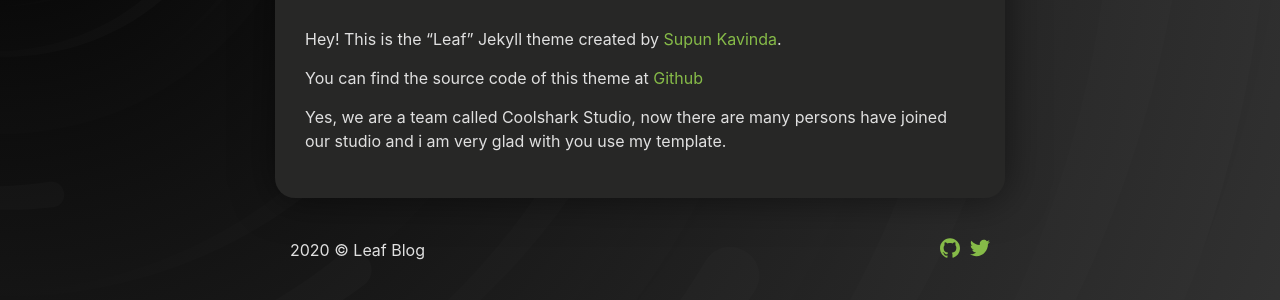
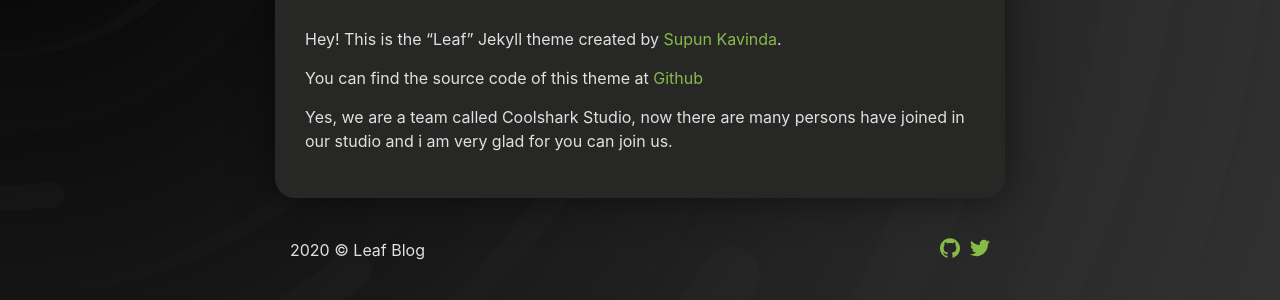
Before and after one commit to coolshark404/coolshark404.github.io, a Jekyll site: the page built from about.md, in a window 1280 px wide. Shown: the part 186-486 px from the top of the page. Built offline with Jekyll 4.4.1, drawn with Linux system fonts in a browser that asks for light colours.

Commit message:
modify some grammy errors

```diff
--- a/about.md
+++ b/about.md
@@ -7,5 +7,5 @@ Hey! This is the "Leaf" Jekyll theme created by <a rel="me" target="_blank" href
 
 You can find the source code of this theme at <a href="https://github.com/coolshark404/coolshark404.github.io">Github</a>
 <p>
-Yes, we are a team called Coolshark Studio, now there are many persons have joined our studio and i am very glad with you use my template.
+Yes, we are a team called Coolshark Studio, now there are many persons have joined in our studio and i am very glad for you can join us.
 <p>
```
